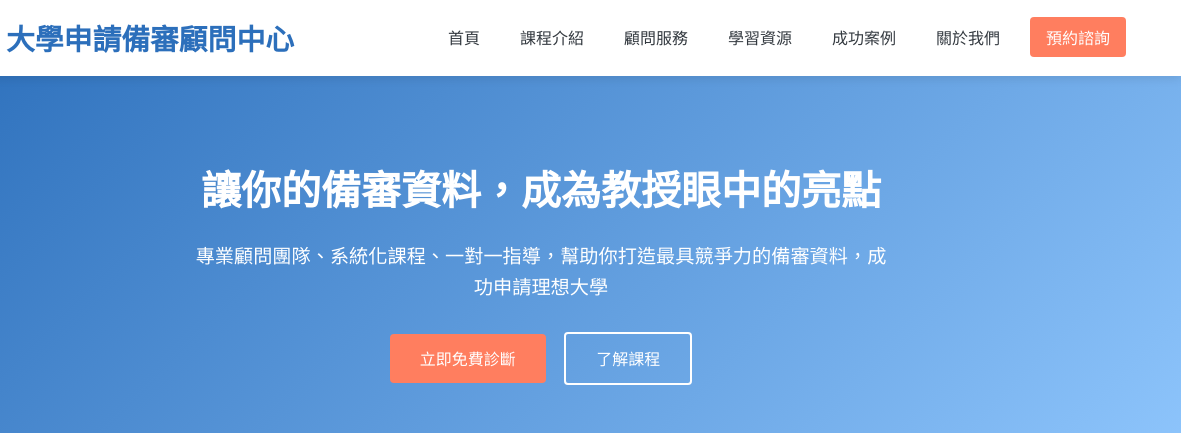
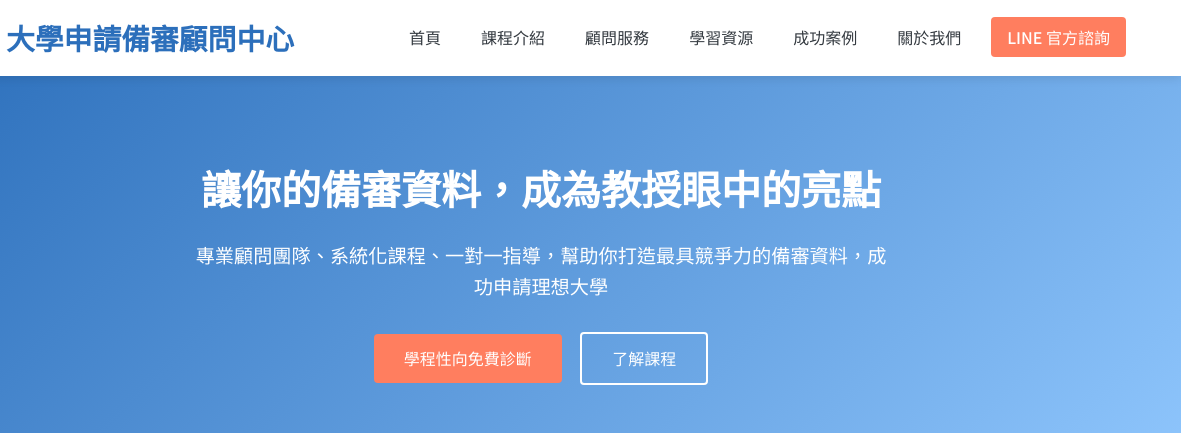
Before and after one commit to kao2tt/uni, a plain HTML site: page index.html in a window 1280 px wide. Shown: the top 433 px of the page, 99-1280 px from the left. Drawn offline with Linux system fonts and the light colour scheme.

Commit message:
Add files via upload

```diff
--- a/index.html
+++ b/index.html
@@ -493,7 +493,7 @@
                         <li><a href="#resources">學習資源</a></li>
                         <li><a href="#success">成功案例</a></li>
                         <li><a href="#about">關於我們</a></li>
-                        <li><a href="#contact" class="nav-cta">預約諮詢</a></li>
+                        <li><a href="https://lin.ee/BdxWl8i" class="nav-cta" target="_blank" rel="noopener noreferrer">LINE 官方諮詢</a></li>
                     </ul>
                 </nav>
             </div>
@@ -505,7 +505,7 @@
         <div class="container">
             <h2>讓你的備審資料，成為教授眼中的亮點</h2>
             <p>專業顧問團隊、系統化課程、一對一指導，幫助你打造最具競爭力的備審資料，成功申請理想大學</p>
-            <a href="#contact" class="btn">立即免費診斷</a>
+            <a href="https://aifinsys.com/aic/" class="btn" target="_blank" rel="noopener noreferrer">學程性向免費診斷</a>
             <a href="#programs" class="btn btn-outline">了解課程</a>
         </div>
     </section>
@@ -688,7 +688,7 @@
         <div class="container">
             <h2>開始你的備審資料改造計劃</h2>
             <p>立即預約免費診斷，讓專業顧問為你分析備審資料的優勢與改進方向</p>
-            <a href="#contact" class="btn">預約免費診斷</a>
+            <a href="https://lin.ee/BdxWl8i" class="nav-cta" target="_blank" rel="noopener noreferrer">預約免費診斷</a>
         </div>
     </section>
 
```
